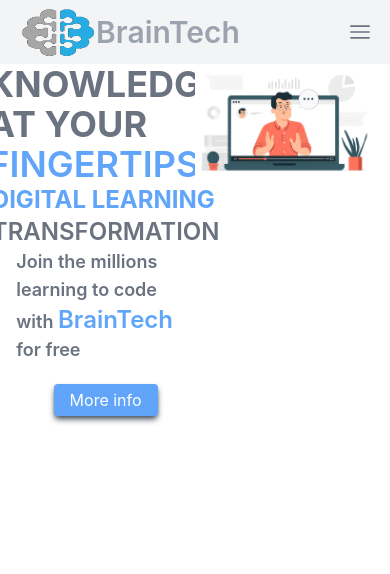
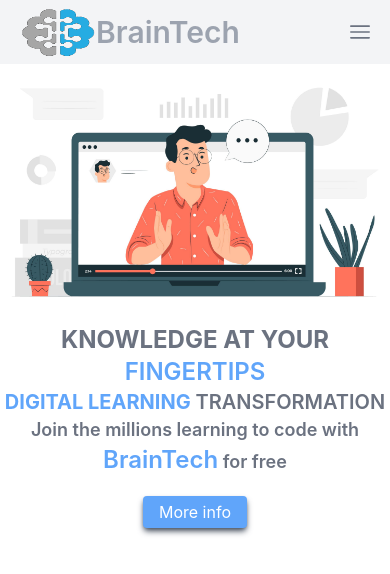
Before and after one commit to mahfuzurrahman01/braintech-client, a React (Create React App) app: page /home in a window 390 px wide. Shown: the top 574 px of the page. Built offline with nearby package versions, Linux system fonts and the light colour scheme.

Commit message:
server side data fetch and load data done

```diff
--- a/package.json
+++ b/package.json
@@ -10,6 +10,7 @@
     "react": "^18.2.0",
     "react-dom": "^18.2.0",
     "react-icons": "^4.6.0",
+    "react-responsive-carousel": "^3.2.23",
     "react-router-dom": "^6.4.2",
     "react-scripts": "5.0.1",
     "sweetalert2": "^11.6.2",
--- a/src/Components/Courses/Courses.jsx
+++ b/src/Components/Courses/Courses.jsx
@@ -1,9 +1,15 @@
 import React from 'react';
+import Slider from '../Shared/Slider';
+import LeftNav from './LeftNav';
 
 const Courses = () => {
     return (
-        <div>
-            <h2>THIS IS COURSES SECTION</h2>
+        <div className='w-11/12 mx-auto flex'>
+            <div className='w-1/5'>
+                <LeftNav></LeftNav>
+                 <Slider></Slider>
+            </div>
+            <div className='w-4/5'></div>
         </div>
     );
 };
--- /dev/null
+++ b/src/Components/Courses/LeftNav.jsx
@@ -0,0 +1,22 @@
+import React from 'react';
+import { useEffect } from 'react';
+import { useState } from 'react';
+import { Link } from 'react-router-dom';
+
+const LeftNav = () => {
+    const [courses,setCourses] = useState([]);
+    useEffect(()=>{
+        fetch('http://localhost:5000/courses')
+        .then(res => res.json())
+        .then(data => setCourses(data))
+    },[])
+    return (
+        <div>
+            {
+                courses.map(course => <p key={course.id} className='text-gray-100 bg-blue-400 hover:bg-blue-500 py-1 px-3 rounded shadow-md shadow-gray-500 my-2'><Link to={`/course/${course.id}`}>{course.name}</Link></p>)
+            }
+        </div>
+    );
+};
+
+export default LeftNav;
--- /dev/null
+++ b/src/Components/Error/Error.jsx
@@ -0,0 +1,24 @@
+import React from 'react';
+import { Link } from 'react-router-dom';
+
+const Error = () => {
+    return (
+        <div>
+            <section className="flex items-center h-full sm:p-16 dark:bg-gray-900 dark:text-gray-100">
+                <div className="container flex flex-col items-center justify-center px-5 mx-auto my-8 space-y-8 text-center sm:max-w-md">
+                    <svg xmlns="http://www.w3.org/2000/svg" viewBox="0 0 512 512" className="w-40 h-40 dark:text-gray-600">
+                        <path fill="currentColor" d="M256,16C123.452,16,16,123.452,16,256S123.452,496,256,496,496,388.548,496,256,388.548,16,256,16ZM403.078,403.078a207.253,207.253,0,1,1,44.589-66.125A207.332,207.332,0,0,1,403.078,403.078Z"></path>
+                        <rect width="176" height="32" x="168" y="320" fill="currentColor"></rect>
+                        <polygon fill="currentColor" points="210.63 228.042 186.588 206.671 207.958 182.63 184.042 161.37 162.671 185.412 138.63 164.042 117.37 187.958 141.412 209.329 120.042 233.37 143.958 254.63 165.329 230.588 189.37 251.958 210.63 228.042"></polygon>
+                        <polygon fill="currentColor" points="383.958 182.63 360.042 161.37 338.671 185.412 314.63 164.042 293.37 187.958 317.412 209.329 296.042 233.37 319.958 254.63 341.329 230.588 365.37 251.958 386.63 228.042 362.588 206.671 383.958 182.63"></polygon>
+                    </svg>
+                    <p className="lg:text-3xl md:text-2xl text-xl font-bold">Sorry, we couldn't find this page.</p>
+                    <p className='lg:text-lg text-md'>But dont worry, you can find plenty of other things on our homepage.</p>
+                    <Link to='/' rel="noopener noreferrer" className="px-8 py-3 font-semibold rounded bg-red-600 text-gray-100">Back to homepage</Link>
+                </div>
+            </section>
+        </div>
+    );
+};
+
+export default Error;
--- a/src/Components/Home/Home.jsx
+++ b/src/Components/Home/Home.jsx
@@ -1,16 +1,18 @@
 import React from 'react';
+import { Link } from 'react-router-dom';
 import image from '../../assets/imges/12079894_4905784.jpg'
 const Home = () => {
     return (
-        <div className='w-11/12 mx-auto'>
-            <div className='flex justify-between'>
-                <div className='w-1/2 flex flex-col justify-center items-center'>
-                    <p className='text-4xl font-bold text-gray-500 uppercase'>Knowledge at your <span className='font-semibold text-blue-400'>fingertips</span></p>
-                    <p className='text-2xl font-bold text-blue-400 uppercase'>digital learning <span className='font-semibold text-gray-500'>transformation</span></p>
+        <div className='md:w-11/12 w-full mx-auto'>
+            <div className='flex justify-between md:flex-row flex-col-reverse'>
+                <div className='md:w-1/2 w-full md:text-left text-center flex flex-col justify-center items-center'>
+                    <p className='md:text-4xl text-2xl font-bold text-gray-500 uppercase'>Knowledge at your <span className='font-semibold text-blue-400'>fingertips</span></p>
+                    <p className='md:text-2xl text-xl font-bold text-blue-400 uppercase'>digital learning <span className='font-semibold text-gray-500'>transformation</span></p>
                     <p className='text-lg font-semibold text-gray-500'>Join the millions learning to code with <span className='text-2xl font-semibold text-blue-400'>BrainTech</span> for free</p>
-                    <button className='mt-5 text-white bg-blue-400 hover:bg-blue-500 duration-300 py-1 px-4 rounded shadow-md shadow-gray-600'>More info</button>
+
+                    <Link to='/courses'><button className='mt-5 text-white bg-blue-400 hover:bg-blue-500 duration-300 py-1 px-4 rounded shadow-md shadow-gray-600'>More info</button></Link>
                 </div>
-                <div className='w-1/2'>
+                <div className='md:w-1/2 w-full'>
                     <img src={image} alt="" />
                 </div>
             </div>
--- a/src/Components/Navbar/Navbar.jsx
+++ b/src/Components/Navbar/Navbar.jsx
@@ -14,7 +14,6 @@
 
                         className='inline-flex items-center'
                     >
-
                         <img src={logo} className='h-16 w-20' alt="" />
                         <p className='text-3xl font-semibold text-gray-400'>BrainTech</p>
 
@@ -161,7 +160,7 @@
                                                     to='/login'
                                                     className='font-medium tracking-wide text-gray-700 transition-colors duration-200 hover:text-deep-purple-accent-400'
                                                 >
-                                                    <button className='bg-orange-400 py-1 px-5 rounded hover:bg-orange-500'>Log in</button>
+                                                    <button className='bg-blue-400 py-1 text-white px-5 rounded hover:bg-blue-500'>Log in</button>
                                                 </Link>
                                             </li>
                                             <li onClick={() => setMode(!mode)} >
--- /dev/null
+++ b/src/Components/Shared/Slider.jsx
@@ -0,0 +1,25 @@
+import React from 'react';
+import "react-responsive-carousel/lib/styles/carousel.min.css"; // requires a loader
+import { Carousel } from 'react-responsive-carousel';
+const Slider = () => {
+    return (
+        <div>
+            <Carousel autoPlay showThumbs={false} infiniteLoop={true} showStatus={false} swipeable>
+                <div>
+                    <img src="https://img.freepik.com/free-photo/man-african-ethnicity-using-conference-webcam-communication_482257-5579.jpg?w=1060&t=st=1666724810~exp=1666725410~hmac=064783c947dcc791f49f9a33857a377c5fc05bb80fdf751c9049861a64939f01" alt='carousel-img' />
+                    <p className="legend">coming soon...</p>
+                </div>
+                <div>
+                    <img src="https://img.freepik.com/premium-photo/e-learning-student-university-concept_31965-2456.jpg?w=1060" alt='carousel-img' />
+                    <p className="legend">coming soon...</p>
+                </div>
+                <div>
+                    <img src="https://img.freepik.com/free-vector/illustration-global-icon_53876-9267.jpg?w=1060&t=st=1666725609~exp=1666726209~hmac=ec40d7a7c13b25de6136767be32c513da7d9164ec9c4de123f7882c23ee55306" alt='carousel-img' />
+                    <p className="legend">coming soon...</p>
+                </div>
+            </Carousel>
+        </div>
+    );
+};
+
+export default Slider;
--- a/src/Routes/Routes.jsx
+++ b/src/Routes/Routes.jsx
@@ -1,6 +1,7 @@
 import { createBrowserRouter } from "react-router-dom";
 import Blog from "../Components/Blog/Blog";
 import Courses from "../Components/Courses/Courses";
+import Error from "../Components/Error/Error";
 import Faq from "../Components/Faq/Faq";
 import Home from "../Components/Home/Home";
 import Login from "../Components/Login/Login";
@@ -11,6 +12,7 @@
     {
         path: '/',
         element: <Main></Main>,
+        errorElement:<Error></Error>,
         children: [
             {
                 path:'/',
```
Also changed, not shown: 1 other file (tests, documents, lock files or other folders).
